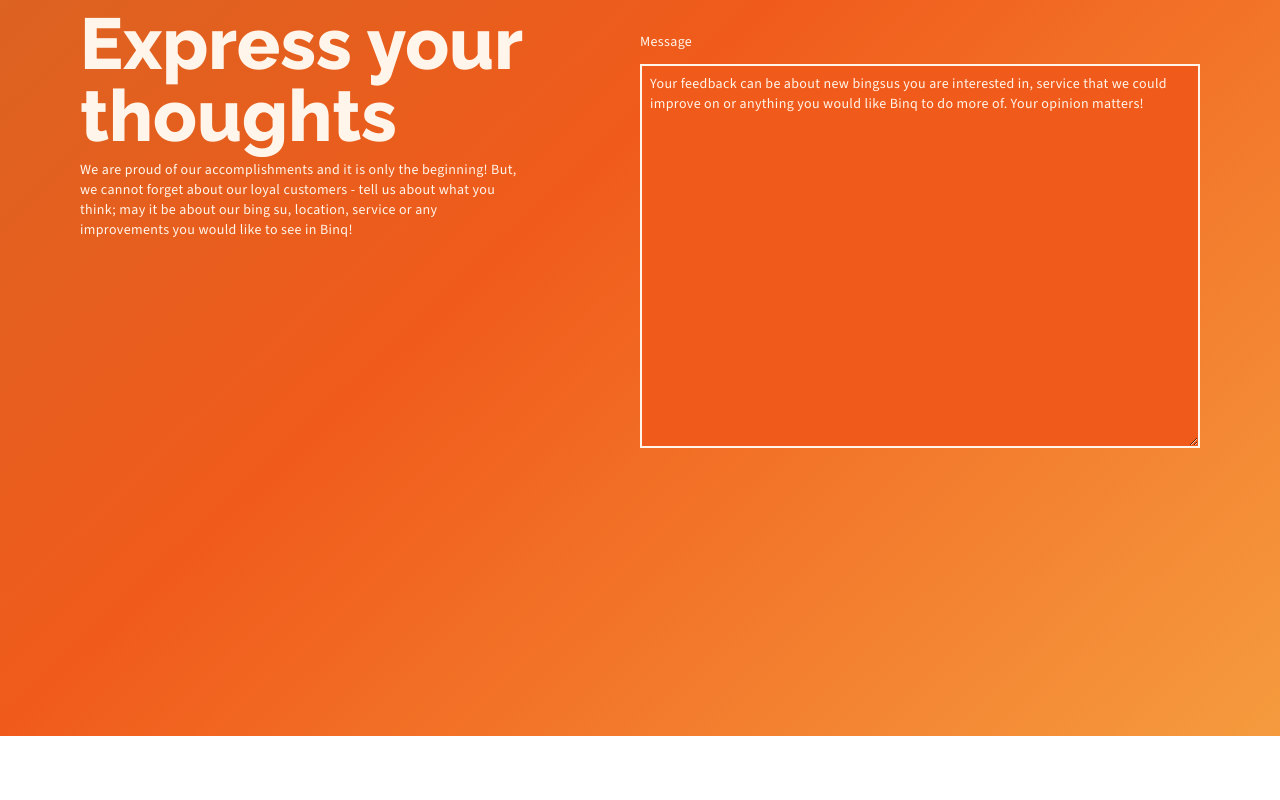
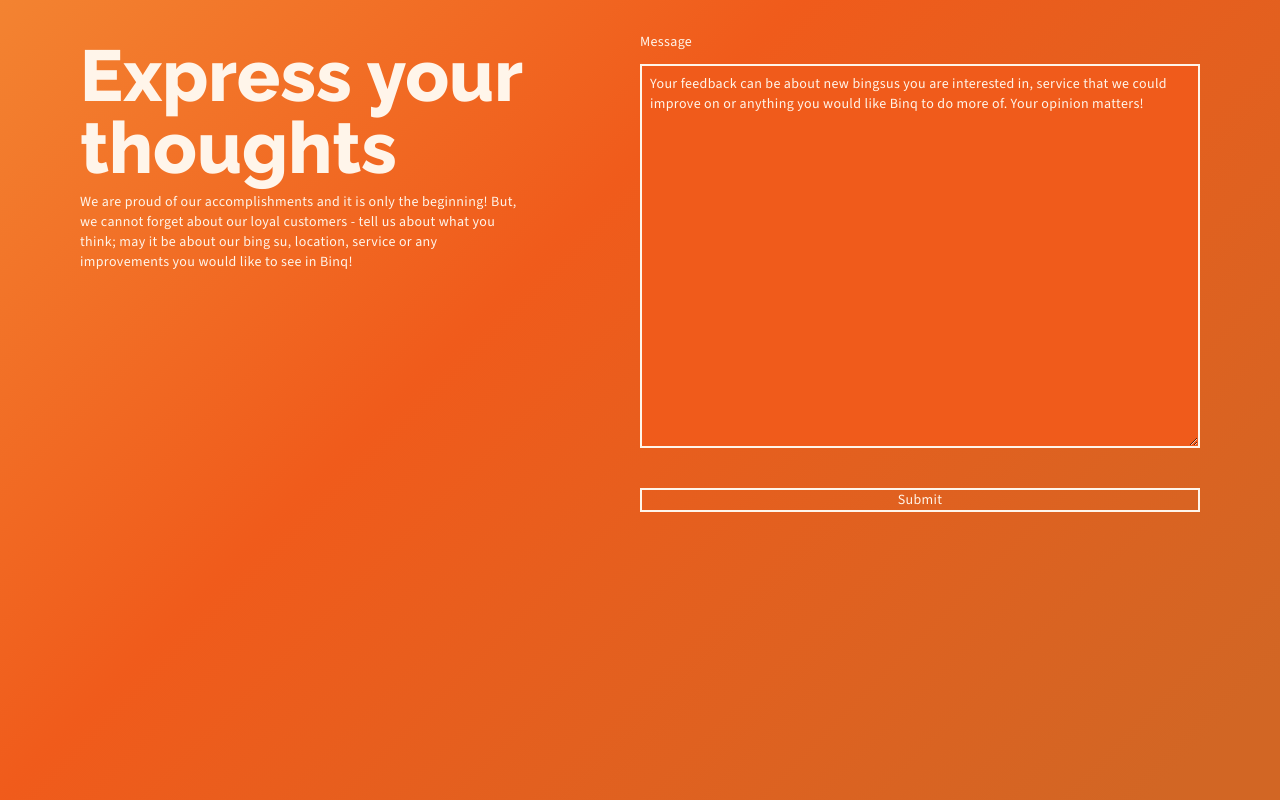
Before and after one commit to 25Ericcheong/binq, a Vue app: page / in a window 1280 px wide. Shown: the part 7903-8703 px from the top of the page. Before the commit the page ends 8639 px from the top, so only its background shows below. Built offline with nearby package versions, Linux system fonts and the light colour scheme.

Commit message:
feat: Finished feedback form with simple validation but not responsive yet

```diff
--- a/src/components/feedback.vue
+++ b/src/components/feedback.vue
@@ -1,7 +1,8 @@
 <script setup lang="ts">
-import { ref, watch } from "vue";
+import { ref } from "vue";
 
 const BRANCHES = ["Desa Sri Hartamas", "Subang Jaya"];
+const SCOPES = ["Food", "Service"];
 
 interface FeedbackRequest {
   name: string;
@@ -16,17 +17,32 @@ const request = ref<FeedbackRequest>({
   scope: "",
   message: "",
 });
+const hasError = ref<boolean>(false);
 
-watch(request.value, (newValue, oldValue) => {
-  console.log(
-    `The state changed from ${oldValue.branch} to ${newValue.branch}`
-  );
-});
+function trySubmit(event: Event) {
+  if (event) {
+    event.preventDefault();
+  }
+
+  const req = request.value;
+
+  if (
+    req.name === "" ||
+    req.branch === "" ||
+    req.scope === "" ||
+    req.message === ""
+  ) {
+    hasError.value = true;
+    return;
+  }
+
+  hasError.value = false;
+}
 </script>
 
 <template>
   <div
-    class="py-72 bg-gradient-to-br from-darkorangebq from-5% via-orangebq via-50% to-dullorangebq px-12 sm:px-14 md:px-20 text-creamwhitebq flex justify-between h-full"
+    class="py-72 bg-gradient-to-tl from-darkorangebq from-5% via-orangebq via-50% to-dullorangebq px-12 sm:px-14 md:px-20 text-creamwhitebq flex justify-between h-full"
   >
     <section class="flex flex-col justify-center items-center w-[40%]">
       <h1
@@ -77,8 +93,12 @@ watch(request.value, (newValue, oldValue) => {
           class="bg-orangebq border-solid border-2 border-creamwhitebq p-2 placeholder:text-creamwhitebq"
           v-model="request.scope"
           placeholder="May it be about food, ideas, etc"
-          type="text"
+          type="search"
+          list="scope-data-list"
         />
+        <datalist id="scope-data-list">
+          <option v-for="scope in SCOPES" :value="scope">{{ scope }}</option>
+        </datalist>
       </div>
       <div class="flex flex-col">
         <label class="mb-3">Message</label>
@@ -89,6 +109,18 @@ watch(request.value, (newValue, oldValue) => {
           type="text"
         ></textarea>
       </div>
+      <div class="pt-10">
+        <p v-if="hasError" class="pb-5">
+          Ensure name, location of dine-in, subject and message inputs are
+          filled
+        </p>
+        <button
+          @click="(e) => trySubmit(e)"
+          class="w-full border-solid border-2"
+        >
+          Submit
+        </button>
+      </div>
     </form>
   </div>
 </template>
```
